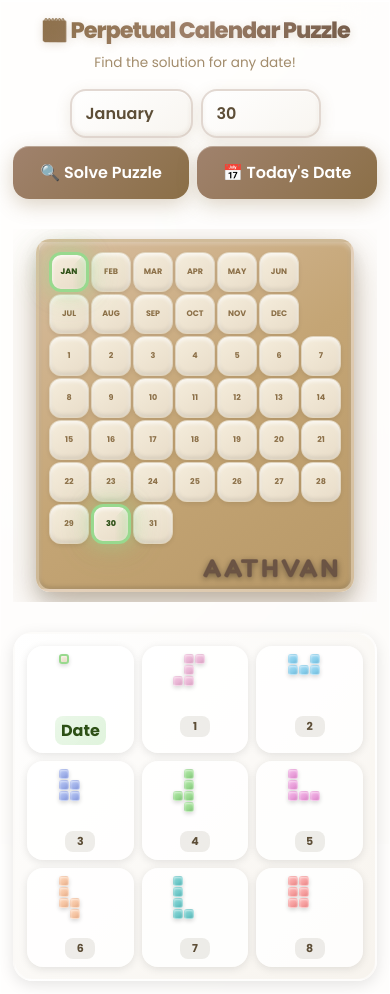
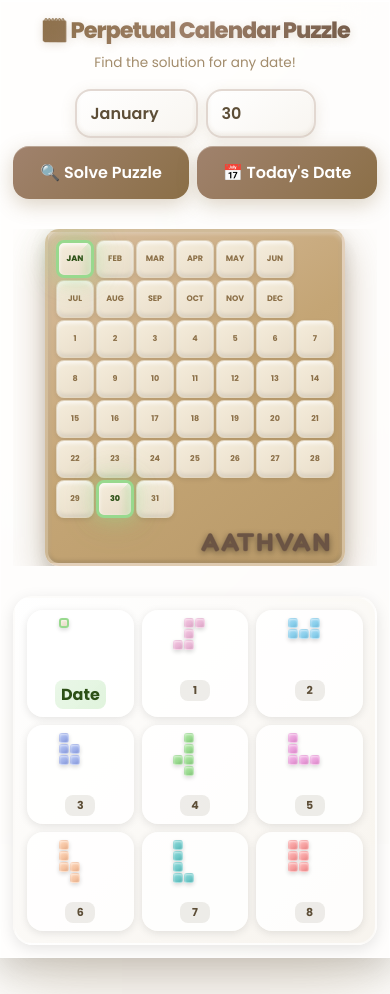
Before and after one commit to codesmith17/perpetual-calender, a plain HTML site: page index.html in a window 390 px wide. After the commit the page ends 958 px from the top, so only its background shows below. Drawn offline with Linux system fonts and the light colour scheme.

Commit message:
Fix mobile layout overflow and improve responsive design
Mobile UX Improvements:
- Fixed board overflowing off screen on mobile devices
- Container now takes full width on mobile (no side margins)
- Removed border-radius on mobile for edge-to-edge design
- Reduced cell sizes to fit 7x7 grid comfortably

Responsive adjustments:
768px (Tablets/Large phones):
- Cells: 42x42px (was 45x45px)
- Board padding optimized for viewport
- Container padding: 16px with full width
- Better spacing between controls

480px (Small phones):
- Cells: 38x38px (was 40px)
- Board padding: 8px with gap: 2px
- Tighter spacing throughout
- AATHVAN text: 24px (smaller)
- Dropdowns and buttons sized appropriately
- Board container padding: 4px

Other fixes:
- Added error suppression for browser extension messages
- Better worker error handling
- Console success messages for debugging
- Full viewport height on mobile

Increment script version to v16

Result: Puzzle now fits perfectly on all mobile screens ✅

```diff
--- a/index.html
+++ b/index.html
@@ -720,38 +720,40 @@
                 max-width: 180px;
             }
 
+            .board-container {
+                padding: 0 8px;
+                margin: 20px 0;
+            }
+
             .cell {
-                width: 45px;
-                height: 45px;
-                font-size: 11px;
+                width: 42px;
+                height: 42px;
+                font-size: 10px;
                 padding: 2px;
+                border-radius: 10px;
             }
 
             .cell.available,
             .cell.target {
-                font-size: 10px;
+                font-size: 9px;
             }
 
             .cell.piece {
-                font-size: 13px;
+                font-size: 12px;
             }
 
             .board {
                 padding: 10px;
-                gap: 2px;
-            }
-
-            .board {
-                padding: 12px;
-                padding-bottom: 55px;
+                padding-bottom: 50px;
+                gap: 3px;
                 border-radius: 16px;
             }
 
             .board::after {
-                font-size: 32px;
-                bottom: 10px;
-                right: 15px;
-                letter-spacing: 4px;
+                font-size: 28px;
+                bottom: 8px;
+                right: 12px;
+                letter-spacing: 3px;
             }
 
             .legend {
@@ -800,11 +802,17 @@
                 font-size: 1.4em;
             }
 
+            .board-container {
+                padding: 0 4px;
+                margin: 16px 0;
+            }
+
             .cell {
-                width: 40px;
-                height: 40px;
+                width: 38px;
+                height: 38px;
                 font-size: 9px;
                 padding: 1px;
+                border-radius: 8px;
             }
 
             .cell.available,
@@ -817,21 +825,30 @@
             }
 
             .board {
-                padding: 10px;
+                padding: 8px;
                 padding-bottom: 45px;
                 border-radius: 14px;
+                gap: 2px;
             }
 
             .board::after {
                 font-size: 24px;
-                letter-spacing: 3px;
+                letter-spacing: 2px;
                 bottom: 6px;
                 right: 10px;
             }
 
-            select, button {
+            select {
+                min-width: 110px;
+                font-size: 14px;
+                padding: 10px 14px;
+                padding-right: 35px;
+            }
+
+            button {
                 font-size: 13px;
-                padding: 8px 12px;
+                padding: 10px 16px;
+                min-width: 120px;
             }
 
             .legend {
```
